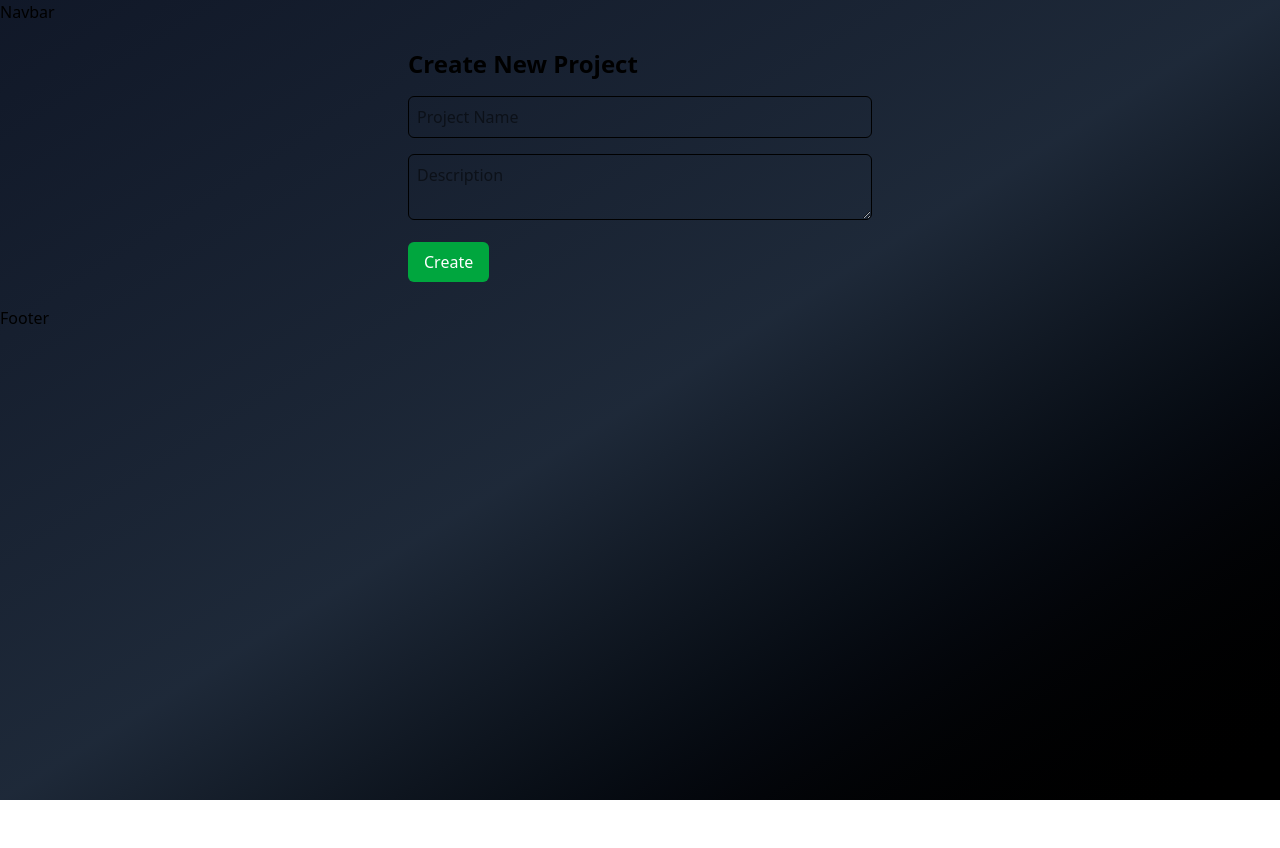
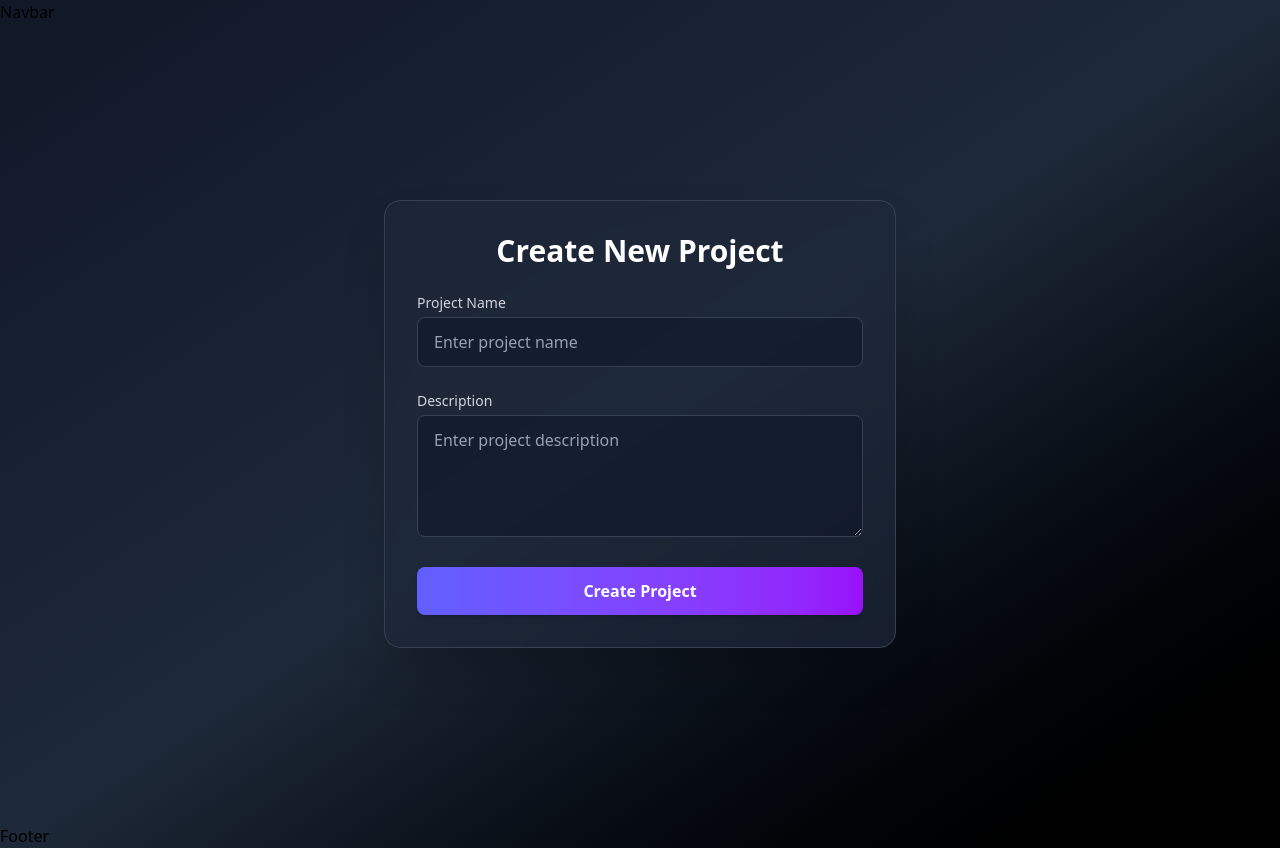
Before and after one commit to shubhamkasar210/trello-lite-frontend, a React (Vite) app: page /projects/new in a window 1280 px wide. Before the commit the page ends 800 px from the top, so only its background shows below. Built offline with nearby package versions, Linux system fonts and the light colour scheme.

Commit message:
updating the ui of project create, read, update, delete interfaces

```diff
--- a/src/components/Projects/EditProject.jsx
+++ b/src/components/Projects/EditProject.jsx
@@ -1,21 +1,124 @@
+import { useEffect, useState } from "react";
+import { useParams, useNavigate } from "react-router-dom";
+import { useDispatch, useSelector } from "react-redux";
+import axios from "axios";
+import { updateProject } from "../../utils/projectsSlice";
+
 const EditProject = () => {
+  const { projectId } = useParams();
+  const navigate = useNavigate();
+  const dispatch = useDispatch();
+
+  const project = useSelector((state) =>
+    state.projects.data.find((p) => p._id === projectId)
+  );
+
+  const [projectName, setProjectName] = useState(project?.title || "");
+  const [description, setDescription] = useState(project?.description || "");
+  const [loading, setLoading] = useState(!project);
+  const [toast, setToast] = useState(null);
+
+  const showToast = (type, message) => {
+    setToast({ type, message });
+    setTimeout(() => setToast(null), 3000);
+  };
+
+  useEffect(() => {
+    if (!project) {
+      const fetchProject = async () => {
+        try {
+          const res = await axios.get(
+            `http://localhost:7777/projects/${projectId}`,
+            { withCredentials: true }
+          );
+          setProjectName(res.data.title);
+          setDescription(res.data.description);
+        } catch {
+          showToast("error", "❌ Failed to fetch project details");
+        } finally {
+          setLoading(false);
+        }
+      };
+      fetchProject();
+    } else {
+      setLoading(false);
+    }
+  }, [projectId, project]);
+
+  const handleSubmit = async (e) => {
+    e.preventDefault();
+    try {
+      const res = await axios.patch(
+        `http://localhost:7777/projects/${projectId}`,
+        { title: projectName, description },
+        { withCredentials: true }
+      );
+
+      dispatch(updateProject(res.data));
+      showToast("success", "✅ Project updated successfully!");
+      setTimeout(() => navigate("/projects"), 1000);
+    } catch (err) {
+      showToast(
+        "error",
+        err.response?.data?.message || "❌ Failed to update project"
+      );
+    }
+  };
+
+  if (loading) return <p className="p-6 text-white">Loading project...</p>;
+
   return (
-    <div className="p-6 max-w-lg mx-auto">
-      <h1 className="text-2xl font-bold mb-4">Edit Project</h1>
-      <form className="space-y-4">
+    <div className="min-h-screen flex items-center justify-center p-6 relative">
+      {toast && (
+        <div
+          className={`fixed top-6 right-6 px-4 py-3 rounded-lg shadow-lg text-white text-sm font-medium transition transform ${
+            toast.type === "success" ? "bg-green-600" : "bg-red-600"
+          }`}
+        >
+          {toast.message}
+        </div>
+      )}
+
+      <div className="w-full max-w-lg bg-gray-800/70 backdrop-blur-md border border-gray-700 rounded-2xl shadow-2xl p-8">
+        <h1 className="text-2xl sm:text-3xl font-bold text-white text-center mb-6">
+          Edit Project
+        </h1>
+
+        <form className="space-y-6" onSubmit={handleSubmit}>
+          <div>
+            <label className="block text-sm font-medium text-gray-300 mb-1">
+              Project Name
+            </label>
             <input
               type="text"
-          placeholder="Project Name"
-          className="w-full border p-2 rounded-md"
+              value={projectName}
+              onChange={(e) => setProjectName(e.target.value)}
+              className="w-full px-4 py-3 rounded-lg bg-gray-900/60 border border-gray-700 text-white placeholder-gray-400 focus:ring-2 focus:ring-indigo-500 focus:border-indigo-500 outline-none"
+              required
             />
+          </div>
+
+          <div>
+            <label className="block text-sm font-medium text-gray-300 mb-1">
+              Description
+            </label>
             <textarea
-          placeholder="Description"
-          className="w-full border p-2 rounded-md"
+              value={description}
+              onChange={(e) => setDescription(e.target.value)}
+              rows="4"
+              className="w-full px-4 py-3 rounded-lg bg-gray-900/60 border border-gray-700 text-white placeholder-gray-400 focus:ring-2 focus:ring-indigo-500 focus:border-indigo-500 outline-none"
+              required
             ></textarea>
-        <button className="bg-blue-600 text-white py-2 px-4 rounded-md hover:bg-blue-700">
+          </div>
+
+          <button
+            type="submit"
+            className="w-full py-3 px-4 rounded-lg font-semibold text-white bg-gradient-to-r from-indigo-500 to-purple-600 shadow-md hover:opacity-90 transition"
+          >
             Save Changes
           </button>
         </form>
+      </div>
     </div>
   );
 };
--- a/src/components/Projects/NewProject.jsx
+++ b/src/components/Projects/NewProject.jsx
@@ -1,21 +1,97 @@
+import { useState } from "react";
+import axios from "axios";
+import { useNavigate } from "react-router-dom";
+
 const NewProject = () => {
+  const [projectName, setProjectName] = useState("");
+  const [description, setDescription] = useState("");
+  const [toast, setToast] = useState(null);
+  const navigate = useNavigate();
+
+  const showToast = (type, message) => {
+    setToast({ type, message });
+    setTimeout(() => setToast(null), 3000);
+  };
+
+  const handleSubmit = async (e) => {
+    e.preventDefault();
+
+    try {
+      const res = await axios.post(
+        "http://localhost:7777/projects",
+        {
+          title: projectName,
+          description,
+        },
+        { withCredentials: true }
+      );
+
+      console.log("Project created:", res.data);
+
+      setProjectName("");
+      setDescription("");
+      showToast("success", "✅ Project created successfully!");
+      setTimeout(() => navigate("/projects"), 1000);
+    } catch (error) {
+      console.error("Error creating project:", error);
+      showToast("error", "❌ Failed to create project");
+    }
+  };
+
   return (
-    <div className="p-6 max-w-lg mx-auto">
-      <h1 className="text-2xl font-bold mb-4">Create New Project</h1>
-      <form className="space-y-4">
+    <div className="min-h-screen flex items-center justify-center p-6 relative">
+      {toast && (
+        <div
+          className={`fixed top-6 right-6 px-4 py-3 rounded-lg shadow-lg text-white text-sm font-medium transition transform ${
+            toast.type === "success" ? "bg-green-600" : "bg-red-600"
+          }`}
+        >
+          {toast.message}
+        </div>
+      )}
+
+      <div className="w-full max-w-lg bg-gray-800/70 backdrop-blur-md border border-gray-700 rounded-2xl shadow-2xl p-8">
+        <h1 className="text-2xl sm:text-3xl font-bold text-white text-center mb-6">
+          Create New Project
+        </h1>
+
+        <form className="space-y-6" onSubmit={handleSubmit}>
+          <div>
+            <label className="block text-sm font-medium text-gray-300 mb-1">
+              Project Name
+            </label>
             <input
               type="text"
-          placeholder="Project Name"
-          className="w-full border p-2 rounded-md"
+              placeholder="Enter project name"
+              value={projectName}
+              onChange={(e) => setProjectName(e.target.value)}
+              className="w-full px-4 py-3 rounded-lg bg-gray-900/60 border border-gray-700 text-white placeholder-gray-400 focus:ring-2 focus:ring-indigo-500 focus:border-indigo-500 outline-none"
+              required
             />
+          </div>
+
+          <div>
+            <label className="block text-sm font-medium text-gray-300 mb-1">
+              Description
+            </label>
             <textarea
-          placeholder="Description"
-          className="w-full border p-2 rounded-md"
+              placeholder="Enter project description"
+              value={description}
+              onChange={(e) => setDescription(e.target.value)}
+              rows="4"
+              className="w-full px-4 py-3 rounded-lg bg-gray-900/60 border border-gray-700 text-white placeholder-gray-400 focus:ring-2 focus:ring-indigo-500 focus:border-indigo-500 outline-none"
+              required
             ></textarea>
-        <button className="bg-green-600 text-white py-2 px-4 rounded-md hover:bg-green-700">
-          Create
+          </div>
+
+          <button
+            type="submit"
+            className="w-full py-3 px-4 rounded-lg font-semibold text-white bg-gradient-to-r from-indigo-500 to-purple-600 shadow-md hover:opacity-90 transition"
+          >
+            Create Project
           </button>
         </form>
+      </div>
     </div>
   );
 };
--- a/src/components/Projects/ProjectsDashboard.jsx
+++ b/src/components/Projects/ProjectsDashboard.jsx
@@ -1,13 +1,22 @@
-import { useEffect } from "react";
-import { Link, useNavigate } from "react-router-dom";
+import { useEffect, useState } from "react";
+import { useNavigate } from "react-router-dom";
 import axios from "axios";
 import { useDispatch, useSelector } from "react-redux";
 import { setProjects, deleteProject } from "../../utils/projectsSlice";
+import { Pencil, Trash2 } from "lucide-react";
 
 const ProjectsDashboard = () => {
   const { data: projects } = useSelector((state) => state.projects);
   const dispatch = useDispatch();
   const navigate = useNavigate();
+
+  const [toast, setToast] = useState(null);
+  const [confirmModal, setConfirmModal] = useState(null);
+
+  const showToast = (type, message) => {
+    setToast({ type, message });
+    setTimeout(() => setToast(null), 3000);
+  };
 
   const fetchProjects = async () => {
     try {
@@ -24,21 +33,64 @@ const ProjectsDashboard = () => {
     fetchProjects();
   }, []);
 
-  const handleDelete = async (id) => {
-    if (!window.confirm("Are you sure you want to delete this project?"))
-      return;
+  const confirmDelete = (id) => {
+    setConfirmModal(id);
+  };
+
+  const handleDelete = async () => {
+    if (!confirmModal) return;
     try {
-      await axios.delete(`http://localhost:7777/projects/${id}`, {
+      await axios.delete(`http://localhost:7777/projects/${confirmModal}`, {
         withCredentials: true,
       });
-      dispatch(deleteProject(id));
+      dispatch(deleteProject(confirmModal));
+      showToast("success", "✅ Project deleted successfully");
     } catch (err) {
-      alert(err.response?.data?.message || "Failed to delete project");
+      showToast(
+        "error",
+        err.response?.data?.message || "❌ Failed to delete project"
+      );
+    } finally {
+      setConfirmModal(null);
     }
   };
 
   return (
-    <div className="min-h-screen p-4 sm:p-8">
+    <div className="min-h-screen p-4 sm:p-8 relative bg-gray-900">
+      {toast && (
+        <div
+          className={`fixed top-6 right-6 px-4 py-3 rounded-lg shadow-lg text-white text-sm font-medium transition ${
+            toast.type === "success" ? "bg-green-600" : "bg-red-600"
+          }`}
+        >
+          {toast.message}
+        </div>
+      )}
+
+      {confirmModal && (
+        <div className="fixed inset-0 bg-black/60 flex items-center justify-center z-50">
+          <div className="bg-gray-800/80 backdrop-blur-md border border-gray-700 rounded-xl p-6 w-full max-w-md text-center shadow-xl">
+            <h2 className="text-lg font-semibold text-white mb-4">
+              Are you sure you want to delete this project?
+            </h2>
+            <div className="flex justify-center gap-4 mt-6">
+              <button
+                onClick={handleDelete}
+                className="px-4 py-2 bg-red-600 text-white rounded-md hover:bg-red-700 transition"
+              >
+                Yes, Delete
+              </button>
+              <button
+                onClick={() => setConfirmModal(null)}
+                className="px-4 py-2 bg-gray-600 text-white rounded-md hover:bg-gray-700 transition"
+              >
+                Cancel
+              </button>
+            </div>
+          </div>
+        </div>
+      )}
+
       <div className="flex flex-col sm:flex-row sm:items-center sm:justify-between gap-4 mb-10">
         <h1 className="text-2xl sm:text-3xl font-bold text-white tracking-tight text-center sm:text-left">
           My Projects
@@ -53,41 +105,52 @@ const ProjectsDashboard = () => {
 
       {projects.length === 0 ? (
         <div className="text-center text-gray-400 text-lg">
-          No projects yet. Start building something 🚀
+          No projects yet. Start building something
         </div>
       ) : (
-        <div className="grid gap-4 sm:gap-6 grid-cols-1 sm:grid-cols-2 lg:grid-cols-3">
+        <div className="grid gap-6 sm:gap-8 grid-cols-1 sm:grid-cols-2 lg:grid-cols-3">
           {projects.map((project) => (
             <div
               key={project._id}
               onClick={() => navigate(`/projects/${project._id}`)}
-              className="cursor-pointer bg-gray-800/70 backdrop-blur-md border border-gray-700 rounded-xl shadow-lg p-5 flex flex-col justify-between hover:shadow-2xl hover:border-indigo-500/50 hover:scale-[1.02] transition-all"
+              className="cursor-pointer group bg-gradient-to-br from-gray-800/80 to-gray-900/80 backdrop-blur-md border border-gray-700 rounded-2xl shadow-lg p-6 flex flex-col justify-between hover:shadow-xl hover:border-indigo-500/60 hover:scale-[1.02] transition-all"
             >
-              <div>
-                <h2 className="text-lg font-semibold text-white mb-2">
+              <div className="flex items-start justify-between">
+                <h2 className="text-xl font-semibold text-white group-hover:text-indigo-400 transition">
                   {project.title}
                 </h2>
-                <p className="text-gray-400 text-sm line-clamp-3">
+                <span className="px-3 py-1 text-xs font-medium rounded-full bg-indigo-500/20 text-indigo-400 border border-indigo-500/30">
+                  Project
+                </span>
+              </div>
+
+              <p className="text-gray-400 text-sm mt-3 line-clamp-3">
                 {project.description}
               </p>
-              </div>
 
               <div
-                className="flex flex-col sm:flex-row justify-end gap-2 mt-6"
+                className="flex items-center justify-between mt-6 pt-4 border-t border-gray-700/60"
                 onClick={(e) => e.stopPropagation()}
               >
+                <div className="flex gap-2">
                   <button
                     onClick={() => navigate(`/projects/${project._id}/edit`)}
-                  className="w-full sm:w-auto px-3 py-2 bg-indigo-600 text-white rounded-md hover:bg-indigo-700 transition"
+                    className="flex items-center gap-1.5 px-3 py-1.5 text-sm bg-indigo-600 hover:bg-indigo-700 text-white rounded-lg shadow-sm transition"
                   >
+                    <Pencil size={16} />
                     Edit
                   </button>
                   <button
-                  onClick={() => handleDelete(project._id)}
-                  className="w-full sm:w-auto px-3 py-2 bg-red-600 text-white rounded-md hover:bg-red-700 transition"
+                    onClick={() => confirmDelete(project._id)}
+                    className="flex items-center gap-1.5 px-3 py-1.5 text-sm bg-red-600 hover:bg-red-700 text-white rounded-lg shadow-sm transition"
                   >
+                    <Trash2 size={16} />
                     Delete
                   </button>
+                </div>
+                <span className="text-xs text-gray-500 italic">
+                  Updated 2d ago
+                </span>
               </div>
             </div>
           ))}
```
Lines whose indentation alone changed are shown as unchanged.
